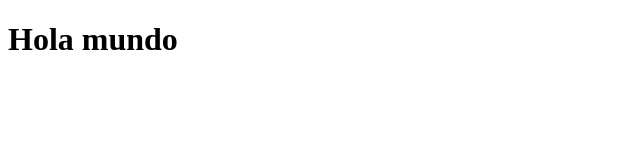
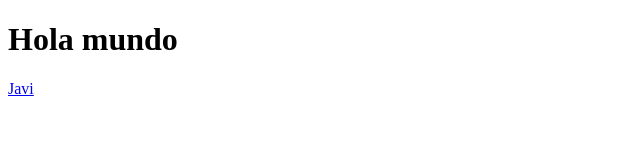
Before and after one commit to jameco147/actividad1d_grupal, a plain HTML site: page index.html in a window 1280 px wide. Shown: the full height of the page, 0-640 px from the left. Drawn offline with Linux system fonts and the light colour scheme.

Commit message:
Funcionalidad Javi

```diff
--- a/index.html
+++ b/index.html
@@ -6,6 +6,7 @@
   </head>
   <body>
     <h1>Hola mundo</h1>
+    <a href="#">Javi</a>
 
   </body>
 </html>
```
